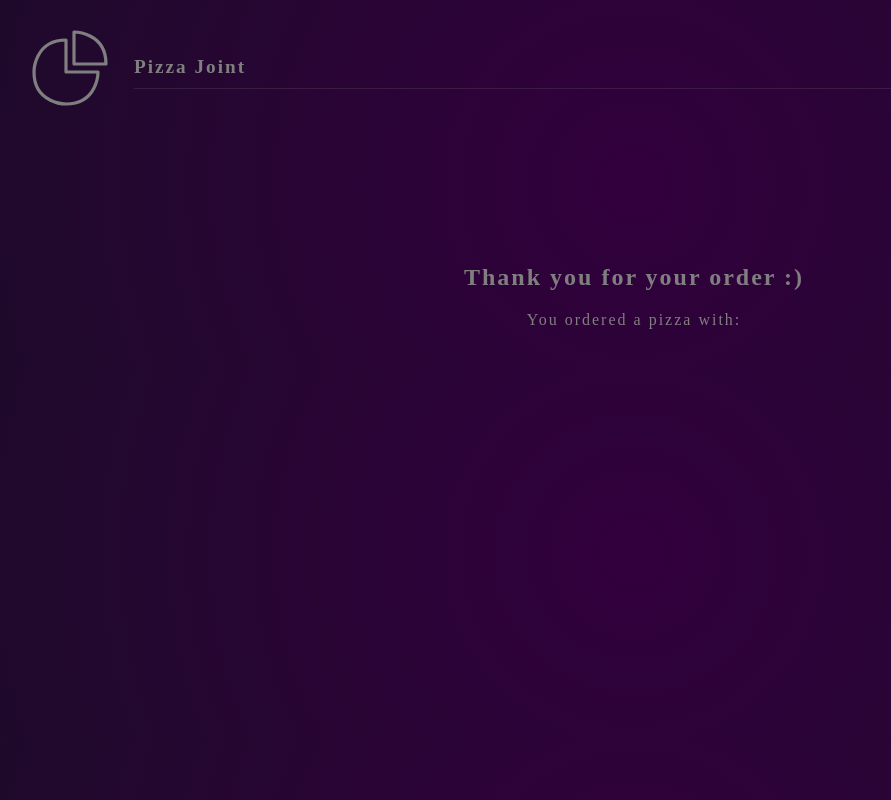
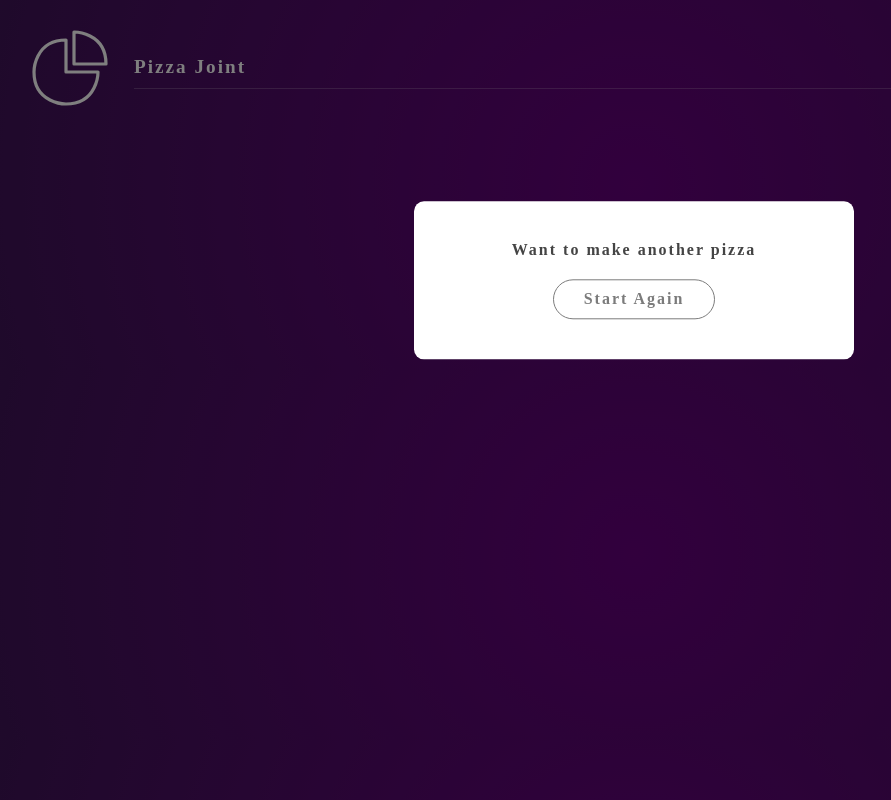
Before and after one commit to harsh021102/framer--motion, a React (Create React App) app: page /order in a window 1280 px wide. Shown: the whole page, without its empty margins (6-897 px from the left). Built offline with nearby package versions, Linux system fonts and the light colour scheme.

Commit message:
tilll video 14

```diff
--- a/src/App.jsx
+++ b/src/App.jsx
@@ -32,7 +32,7 @@ function App() {
     <>
       <Header />
       <Modal showModal={showModal} setShowModal={setShowModal}/>
-      <AnimatePresence mode='wait'>
+      <AnimatePresence mode='wait' onExitComplete={()=>setShowModal(false)}>
         <Routes location={location} key={location.key}>
           <Route path="/base" element={<Base addBase={addBase} pizza={pizza} />}/>
           <Route path="/toppings" element={<Toppings addTopping={addTopping} pizza={pizza} />}/>
--- a/src/components/Modal.jsx
+++ b/src/components/Modal.jsx
@@ -5,6 +5,20 @@ import { motion, AnimatePresence } from 'framer-motion';
 const backdrop = {
   visible: { opacity: 1 },
   hidden: { opacity: 0 },
+}
+
+const modal = {
+    hidden: {
+        y: '-100vh',
+        opacity: 0,
+    },
+    visible: {
+        y: 200,
+        opacity: 1,
+        trasition: {
+            delay: 0.9
+        }
+    }
 }
 
 const Modal = ({ showModal, setShowModal }) => {
@@ -17,7 +31,14 @@ const Modal = ({ showModal, setShowModal }) => {
           animate="visible"
           exit="hidden"
         >
-
+            <motion.div className='modal'
+            variants={modal}
+            >
+                <p>Want to make another pizza</p>
+                <Link to='/'>
+                    <button>Start Again</button>
+                </Link>
+            </motion.div>
         </motion.div>
       )}
     </AnimatePresence>
--- a/src/index.css
+++ b/src/index.css
@@ -115,3 +115,21 @@ li span.active::before{
   background: rgba(0,0,0,0.5);
   z-index: 1;
 }
+.modal{
+  max-width: 400px;
+  margin: 0 auto;
+  padding: 40px 20px;
+  background: white;
+  border-radius: 10px;
+  text-align: center;
+}
+.modal button{
+  color: #444;
+  border-color: #444;
+  font-weight: bold;
+  margin-top: 20px;
+}
+.modal p{
+  color: #444;
+  font-weight: bold;
+}
```
